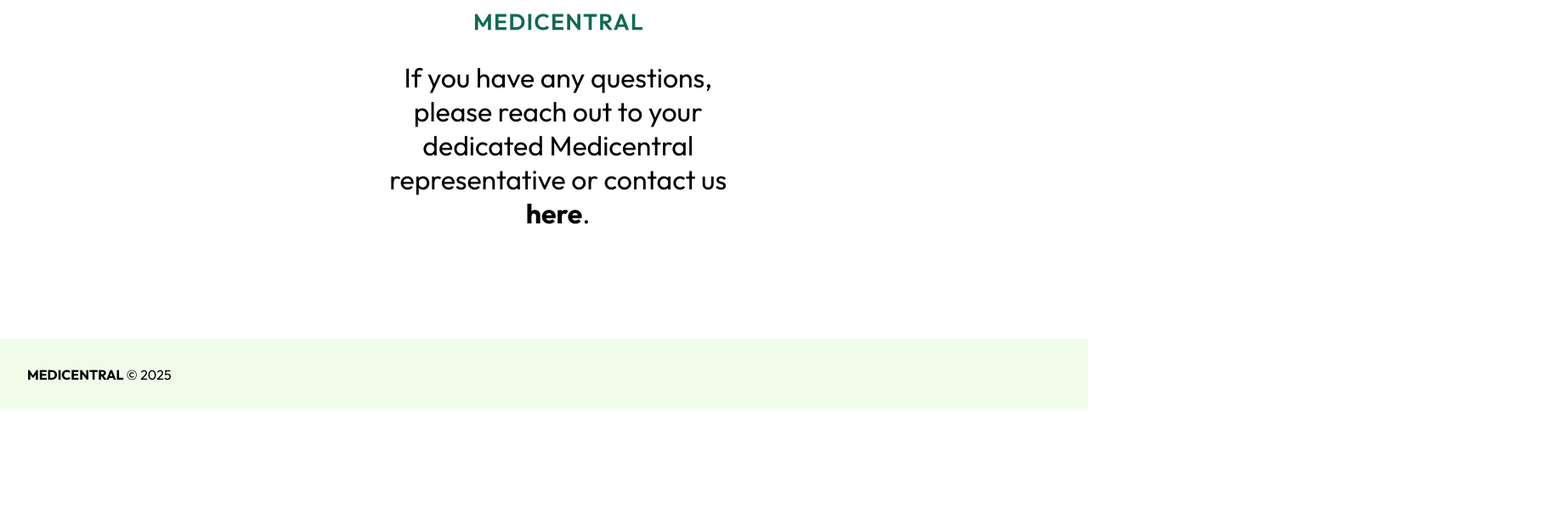
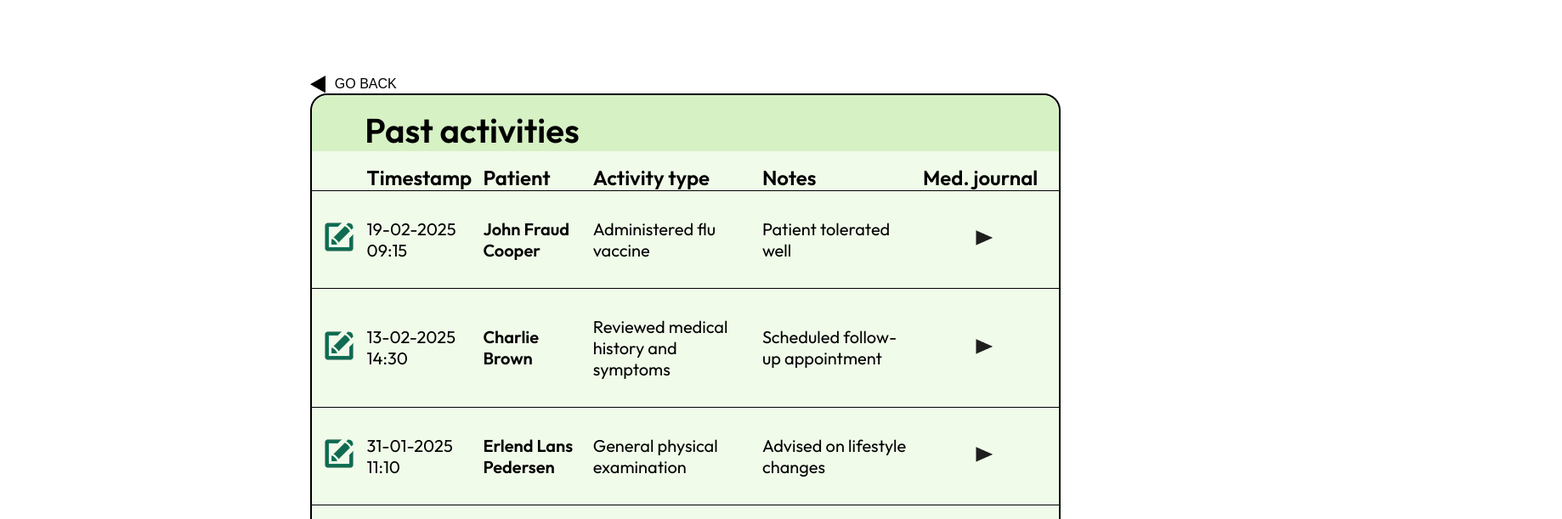
Before and after one commit to prinsergioprin/medicentral-app, a React (Create React App) app: page / in a window 1280 px wide. Shown: the part 1833-2444 px from the top of the page at 85% size, 1838 px wide, since content can reach past the window. Before the commit the page ends 2316 px from the top, so only its background shows below. Built offline with nearby package versions, Linux system fonts and the light colour scheme.

Commit message:
App.jsx update

```diff
--- a/src/App.jsx
+++ b/src/App.jsx
@@ -8,9 +8,9 @@
 import DashboardComponent from "./Components/DashboardComponent/DashboardComponent";
 import HomePageComponent from "./Components/HomePageComponent/HomePageComponent";
 import MainHeadingComponent from "./Components/MainHeadingComponent/MainHeadingComponent";
-import Navbar from './Components/Navbar/Navbar';
-import LogInSection from './Components/LogInSection/LogInSection';
-import Footer from './Components/Footer/Footer';
+import Navbar from "./Components/Navbar/Navbar";
+import LogInSection from "./Components/LogInSection/LogInSection";
+import Footer from "./Components/Footer/Footer";
 import PastActivitiesBox from "./Components/PastActivitiesBox/PastActivitiesBox";
 import GoBackButton from "./Components/GoBackButton/GoBackButton";
 import HowToLogIn from "./Components/HowToLogIn/HowToLogIn";
@@ -30,7 +30,7 @@
   return (
     // <Router>
     <div className="App">
-        < Navbar/>
+      <Navbar />
       {/* BURGER ICON IN HEADER SHOULD HAVE THIS:
        onToggleDashboard={toggleDashboard} */}
       <div className="main-content">
@@ -58,12 +58,12 @@
 
           <HomePageComponent />
           <LogInSection />
+          <GoBackButton />
+          <PastActivitiesBox />
+          <HowToLogIn />
 
           {/* ROUTE PATIENT DATABASE */}
         </div>
-          <GoBackButton />
-      <PastActivitiesBox />
-      <HowToLogIn />
       </div>
 
       <Footer />
```
Lines whose indentation alone changed are shown as unchanged.
